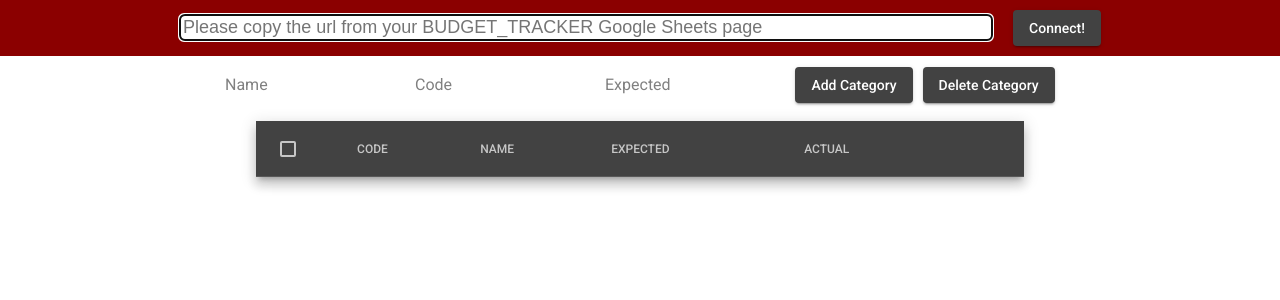
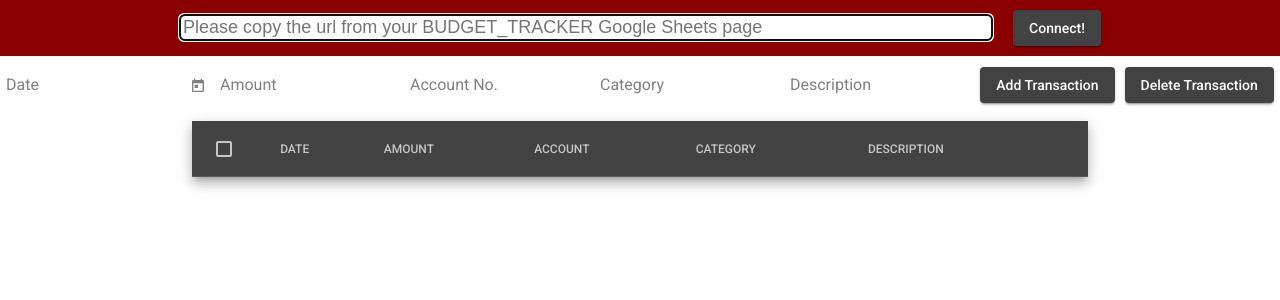
Before and after one commit to daMelody/budget-tracker, an Angular app in the folder ng-budget/: page / in a window 1280 px wide. Shown: the top 300 px of the page. Built offline with nearby package versions, Linux system fonts and the light colour scheme.

Commit message:
transaction-manager working

```diff
--- a/ng-budget/src/app/app.component.html
+++ b/ng-budget/src/app/app.component.html
@@ -1,6 +1,6 @@
 <div>
   <app-connect-bar></app-connect-bar>
   <!--app-overview></app-overview-->
-  <!--app-transaction-table></app-transaction-table-->
-  <app-category-manager></app-category-manager>
+  <app-transaction-table></app-transaction-table>
+  <!--app-category-manager></app-category-manager-->
 </div>
--- a/ng-budget/src/app/app.module.ts
+++ b/ng-budget/src/app/app.module.ts
@@ -9,6 +9,7 @@ import { MatTableModule } from "@angular/material/table";
 import { MatCheckboxModule } from "@angular/material/checkbox";
 import { MatSortModule } from "@angular/material/sort";
 import { MatDatepickerModule } from "@angular/material/datepicker";
+import { MatNativeDateModule } from '@angular/material/core';
 
 import { AppComponent } from "./app.component";
 import { ConnectBarComponent } from "./connect-bar/connect-bar.component";
@@ -16,6 +17,7 @@ import { OverviewComponent } from "./overview/overview.component";
 import { TransactionTableComponent } from "./transaction-table/transaction-table.component";
 import { AccountManagerComponent } from './account-manager/account-manager.component';
 import { CategoryManagerComponent } from './category-manager/category-manager.component';
+
 
 @NgModule({
     declarations: [
@@ -37,6 +39,7 @@ import { CategoryManagerComponent } from './category-manager/category-manager.co
         MatInputModule,
         MatSortModule,
         MatDatepickerModule,
+        MatNativeDateModule
     ],
     providers: [],
     bootstrap: [AppComponent]
--- a/ng-budget/src/app/transaction-table/transaction-table.component.css
+++ b/ng-budget/src/app/transaction-table/transaction-table.component.css
@@ -1,3 +1,19 @@
-.mat-column-select {
-    overflow: initial;
+.transaction-table {
+    display: flex;
+    flex-direction: column;
+    justify-content: center;
+    align-items: center;
 }
+
+mat-label, mat-datepicker-toggle {
+    color: grey;
+}
+
+.new-transaction {
+    margin-left: 5px;
+    margin-right: 5px;
+}
+
+table {
+    width: 70%;
+}
--- a/ng-budget/src/app/transaction-table/transaction-table.component.html
+++ b/ng-budget/src/app/transaction-table/transaction-table.component.html
@@ -1,72 +1,69 @@
 <div class="transaction-table">
-  <form class="new-transaction">
-    <mat-form-field>
+  <form>
+    <mat-form-field class="new-transaction">
       <mat-label>Date</mat-label>
-      <input matInput [matDatepicker]="picker" [(ngModel)]="newDate" />
+      <input matInput [matDatepicker]="picker" [(ngModel)]="newDate" name="date"/>
       <mat-datepicker-toggle matSuffix [for]="picker"></mat-datepicker-toggle>
       <mat-datepicker #picker></mat-datepicker>
     </mat-form-field>
-    <mat-form-field>
+    <mat-form-field class="new-transaction">
       <mat-label>Amount</mat-label>
-      <input matInput type="currency" placeholder="Enter the transaction's amount"
-        [(ngModel)]="newAmount" />
+      <input matInput type="currency" [(ngModel)]="newAmount" name="amount"/>
     </mat-form-field>
-    <mat-form-field>
+    <mat-form-field class="new-transaction">
       <mat-label>Account No.</mat-label>
-      <input matInput type="number" placeholder="Enter the corresponding account no."
-        [(ngModel)]="newAccount" />
+      <input matInput type="number" [(ngModel)]="newAccount" name="account"/>
     </mat-form-field>
-    <mat-form-field>
-      <mat-label>Type</mat-label>
-      <input matInput placeholder="Enter the corresponding category's code" [(ngModel)]="newType" />
+    <mat-form-field class="new-transaction">
+      <mat-label>Category</mat-label>
+      <input matInput [(ngModel)]="newCategory" name="category"/>
     </mat-form-field>
-    <mat-form-field>
+    <mat-form-field class="new-transaction">
       <mat-label>Description</mat-label>
-      <input matInput placeholder="Enter the transaction's description"
-        [(ngModel)]="newDescription" />
+      <input matInput [(ngModel)]="newDescription" name="description"/>
     </mat-form-field>
-    <button mat-raised-button (click)="addTransaction()">Add Transaction</button>
+    <button class="new-transaction" mat-raised-button (click)="addTransaction()" id="add">Add Transaction</button>
+    <button class="new-transaction" mat-raised-button (click)="deleteTransaction()" id="delete">Delete Transaction</button>
   </form>
-  <table mat-table [dataSource]="transactions" class="mat-elevation-z8">
+
+  <table mat-table [dataSource]="transactions" class="mat-elevation-z8" matSort (matSortChange)="sortTransaction($event)">
     <tr mat-header-row *matHeaderRowDef="displayedColumns; sticky: true"></tr>
     <tr mat-row *matRowDef="let row; columns: displayedColumns;"></tr>
     <!-- SELECT column -->
-    <!--ng-container matColumnDef="select">
+    <ng-container matColumnDef="select">
       <th mat-header-cell *matHeaderCellDef>
-        <mat-checkbox (change)="$event ? masterToggle() : null"
-          [checked]="selection.hasValue && isAllSelected()"
-          [indeterminate]="selection.hasValue() && !isAllSelected()" </mat-checkbox>
+        <mat-checkbox (change)="$event ? masterToggle() : null" [checked]="selection.hasValue() && isAllSelected()"
+          [indeterminate]="selection.hasValue() && !isAllSelected()"></mat-checkbox>
       </th>
-      <td mat-cell *matCellDef="let element">
-        <mat-checkbox (click)="$event.stopPropagation()"
-          (change)="$event ? selection.toggle(element) : null"
-          [checked]="selection.isSelected(element)" </mat-checkbox>
+      <td mat-cell *matCellDef="let row">
+        <mat-checkbox (click)="$event.stopPropagation()" (change)="$event ? selection.toggle(row) : null"
+          [checked]="selection.isSelected(row)"></mat-checkbox>
       </td>
-    </ng-container-->
+    </ng-container>
     <!-- DATE column -->
     <ng-container matColumnDef="date">
       <th mat-header-cell *matHeaderCellDef mat-sort-header> DATE </th>
-      <!--td mat-cell *matCellDef="let element"> {{element.date}} </td-->
+      <td mat-cell *matCellDef="let element"> {{ element.date | date: "dd/MM/yyyy" }} </td>
     </ng-container>
     <!-- AMOUNT column -->
     <ng-container matColumnDef="amount">
       <th mat-header-cell *matHeaderCellDef mat-sort-header> AMOUNT </th>
-      <!--td mat-cell *matCellDef="let element"> {{element.amount}} </td-->
+      <td mat-cell *matCellDef="let element"> {{element.amount}} </td>
     </ng-container>
     <!-- ACCOUNT column -->
     <ng-container matColumnDef="account">
       <th mat-header-cell *matHeaderCellDef mat-sort-header> ACCOUNT </th>
-      <!--td mat-cell *matCellDef="let element"> {{element.account}} </td-->
+      <td mat-cell *matCellDef="let element"> {{element.account}} </td>
     </ng-container>
     <!-- TYPE column -->
-    <ng-container matColumnDef="type">
-      <th mat-header-cell *matHeaderCellDef mat-sort-header> TYPE </th>
-      <!--td mat-cell *matCellDef="let element"> {{element.type}} </td-->
+    <ng-container matColumnDef="category">
+      <th mat-header-cell *matHeaderCellDef mat-sort-header> CATEGORY </th>
+      <td mat-cell *matCellDef="let element"> {{element.category}} </td>
     </ng-container>
     <!-- DESCRIPTION column-->
     <ng-container matColumnDef="description">
       <th mat-header-cell *matHeaderCellDef> DESCRIPTION </th>
-      <!--td mat-cell *matCellDef="let element"> {{ element.description}} </td-->
+      <td mat-cell *matCellDef="let element"> {{ element.description}} </td>
     </ng-container>
   </table>
-</div>>
+</div>
--- a/ng-budget/src/app/transaction-table/transaction-table.component.ts
+++ b/ng-budget/src/app/transaction-table/transaction-table.component.ts
@@ -1,55 +1,116 @@
-import { Component, OnInit } from "@angular/core";
-import { Transaction } from "../type-classes/transaction/transaction";
-import { MatTableDataSource } from '@angular/material/table';
+import { Component, OnInit, ViewChild } from '@angular/core';
+import { MatTable } from '@angular/material/table';
+import { MatDatepickerModule } from '@angular/material/datepicker';
+import { MatNativeDateModule } from '@angular/material/core';
 import { SelectionModel } from '@angular/cdk/collections';
+import { Transaction } from '../type-classes/transaction/transaction';
+import { stringify } from 'querystring';
+
 
 @Component({
-    selector: "app-transaction-table",
-    templateUrl: "./transaction-table.component.html",
-    styleUrls: ["./transaction-table.component.css"]
+    selector: 'app-transaction-table',
+    templateUrl: './transaction-table.component.html',
+    styleUrls: ['./transaction-table.component.css']
 })
 export class TransactionTableComponent implements OnInit {
+    displayedColumns: string[] = ["select", "date", "amount", "account", "category", "description"];
+    transactions: Array<Transaction> = new Array<Transaction>();
+    selection: SelectionModel<Transaction> = new SelectionModel<Transaction>(true, []);
+    @ViewChild(MatTable,{static: true}) table: MatTable<Transaction>;
+
+    newDate: Date;
+    newAmount: number;
+    newAccount: number;
+    newCategory: string;
+    newDescription: string;
+
     constructor() { }
     ngOnInit() { }
 
-    displayedColumns: String[] = [
-        "date",
-        "amount",
-        "account",
-        "type",
-        "description"
-    ];
-    transactions: MatTableDataSource<Transaction>;
-
-    initialSelection = [];
-    allowMultiSelect = true;
-    selection = new SelectionModel<Transaction>(this.allowMultiSelect, this.initialSelection);
-
     isAllSelected(): Boolean {
         const numSelected: Number = this.selection.selected.length;
-        const numRows: Number = this.transactions.data.length;
+        const numRows: Number = this.transactions.length;
         return numSelected == numRows;
     }
 
     masterToggle() {
         this.isAllSelected()
             ? this.selection.clear()
-            : this.transactions.data.forEach(row => this.selection.select(row));
+            : this.transactions.forEach(row => this.selection.select(row));
     }
-
-    newDate: Date;
-    newAmount: number;
-    newAccount: number;
-    newType: string;
-    newDescription: string;
-
     addTransaction(): void {
+        let answer: boolean = true;
+        if (this.newDate == null || this.newAmount == null || this.newAccount == null || this.newCategory == null || this.newDescription == null) {
+            answer = confirm("Are you sure you want to add this Transaction?");
+        }
+        if (answer) {
         let newTransaction = new Transaction();
         newTransaction.date = this.newDate;
         newTransaction.amount = this.newAmount;
         newTransaction.account = this.newAccount;
-        newTransaction.type = this.newType;
+        newTransaction.category = this.newCategory;
         newTransaction.description = this.newDescription;
-        this.transactions.data.push(newTransaction);
+        this.transactions.push(newTransaction);
+        this.newDate = null;
+        this.newAmount = null;
+        this.newAccount = null;
+        this.newCategory = null;
+        this.newDescription = null;
+        this.table.renderRows();
+        }
+    }
+
+    deleteTransaction(): void {
+        if (confirm("Are you sure you want to delete this Category?")) {
+            this.transactions = this.transactions.filter(elt => !this.selection.selected.includes(elt));
+            this.selection.clear();
+            this.table.renderRows();
+        }
+    }
+
+    sortTransaction(event): void {
+        switch (event.active) {
+            case "date": this.transactions = this.transactions.sort(this.dateSort);
+            break;
+            case "amount": this.transactions = this.transactions.sort(this.amountSort);
+            break;
+            case "account": this.transactions = this.transactions.sort(this.accountSort);
+            break;
+            case "category": this.transactions = this.transactions.sort(this.categorySort);
+            break;
+            default: console.log("Invalid sort parameter");
+        }
+        if (event.direction == "asc") {
+            this.transactions = this.transactions.reverse();
+        }
+        this.table.renderRows();
+    }
+
+    dateSort(a: Transaction, b: Transaction): number {
+        if (a.date < b.date) {
+            return -1;
+        } else if (a.date > b.date) {
+            return 1;
+        } else {
+            return 0;
+        }
+    }
+
+    amountSort(a: Transaction, b: Transaction): number {
+        return a.amount - b.amount;
+    }
+
+    accountSort(a: Transaction, b: Transaction): number {
+        return a.account - b.account;
+    }
+
+    categorySort(a: Transaction, b: Transaction): number {
+        if (a.category < b.category) {
+            return -1;
+        } else if (a.category > b.category) {
+            return 1;
+        } else {
+            return 0;
+        }
     }
 }
--- a/ng-budget/src/app/type-classes/transaction/transaction.ts
+++ b/ng-budget/src/app/type-classes/transaction/transaction.ts
@@ -2,6 +2,6 @@ export class Transaction {
     date: Date;
     amount: number;
     account: number;
-    type: string;
+    category: string;
     description: string;
 }
```
